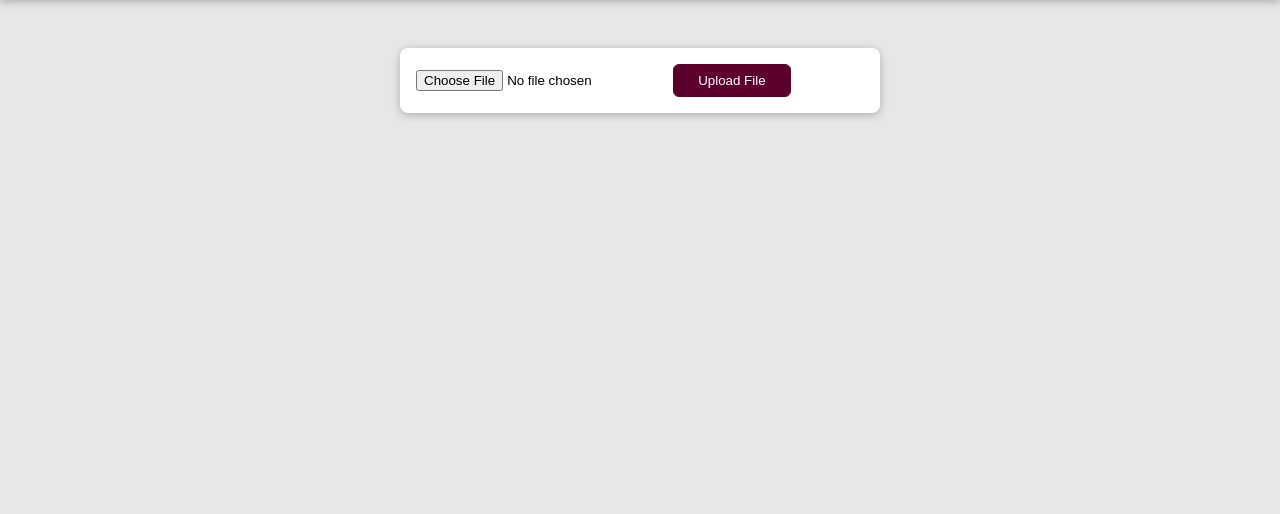
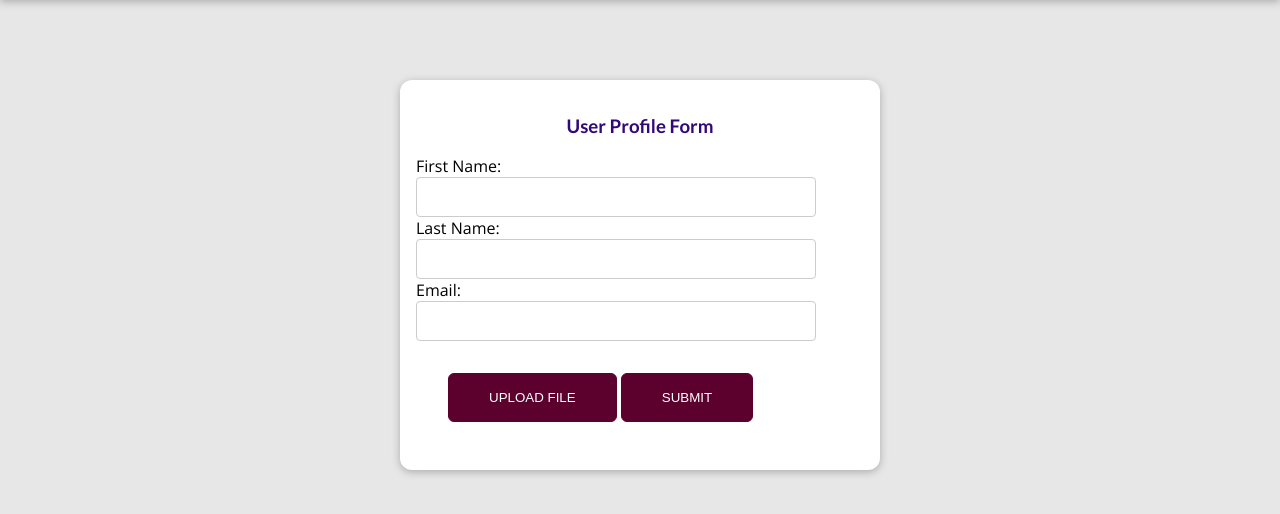
Before and after one commit to snadi043/BLOGSAPPLICATION, a Django app: page /create-profile in a window 1280 px wide. Shown: the part 80-594 px from the top of the page. Run offline with Django 5.2, Linux system fonts and the light colour scheme.

Commit message:
Created the class based view using the View extension from the django.view library for the CreateUserProfile feature and integrated it with the Form which is desinged from extending the Django Forms library. Also, created the stylings and the desired HTML template for the user profile feature and made the neccessary changes in the urls file to render the response on the UI.

```diff
--- a/myblogs/forms.py
+++ b/myblogs/forms.py
@@ -1,31 +1,45 @@
 from django import forms
 
-from .models import Review
+class ReviewForm(forms.Form):
+    username = forms.CharField(
+        label="Your Name",
+        min_length=5,
+        max_length=15,
+        required=True,
+        error_messages={"required": "Your name should be atleast 5 to 15 charecters long."})
 
-# class ReviewForm(forms.Form):
-#     username = forms.CharField(
-#         label="Your Name",
-#         min_length=5,
-#         max_length=15,
-#         required=True,
-#         error_messages={"required": "Your name should be atleast 5 to 15 charecters long."})
+    reviewData = forms.CharField(
+        label="Your Review",
+        widget=forms.Textarea(attrs={"rows":"20", "cols":"47"}),
+        min_length=25,
+        max_length=250,
+        required=True,
+        error_messages={"required": "Your review should be atleast 25 to 100 charecters long."})
 
-#     reviewData = forms.CharField(
-#         label="Your Review",
-#         widget=forms.Textarea(attrs={"rows":"20", "cols":"47"}),
-#         min_length=25,
-#         max_length=250,
-#         required=True,
-#         error_messages={"required": "Your review should be atleast 25 to 100 charecters long."})
+    rating = forms.IntegerField(
+        label="Your Rating",
+        required=True,
+        min_value= 1,
+        max_value=5,
+        error_messages={"required": "Please enter a rating within 1 to 5."})
 
-#     rating = forms.IntegerField(
-#         label="Your Rating",
-#         required=True,
-#         min_value= 1,
-#         max_value=5,
-#         error_messages={"required": "Please enter a rating within 1 to 5."})
 
-class ReviewForm(forms.ModelForm):
-    class Meta:
-        model = Review
-        fields = ['username', 'reviewData', 'rating']
+class CreateUserProfileForm(forms.Form):
+    firstname = forms.CharField(
+        label="First Name",
+        required=True,
+        max_length=20,
+        min_length=10,
+        error_messages={"reqiured": "Please enter your firstname within 10-20 letters"})
+
+    lastname = forms.CharField(
+        label="Last Name",
+        required=True,
+        max_length=20,
+        min_length=10,
+        error_messages={"reqiured": "Please enter your lastname within 10-20 letters"})
+
+    email = forms.EmailField(
+        label="Email",
+        required=True,
+        error_messages={"reqiured": "Please enter a valid email address."})
--- a/myblogs/static/myblogs/css/profile.css
+++ b/myblogs/static/myblogs/css/profile.css
@@ -1,11 +1,31 @@
-form {
-  margin: 8rem auto;
-  width: 80%;
+.create-profile{
+  display: flex;
+  flex-direction: column;
+  margin: 10rem auto;
+  width: 90%;
   max-width: 30rem;
-  border-radius: 8px;
+  padding: 1rem;
+  border-radius: 12px;
   background-color: white;
-  padding: 1rem;
-  box-shadow: 0 2px 8px rgba(0, 0, 0, 0.25);
+  box-shadow: 0 2px 8px rgba(0, 0, 0, 0.26);
+}
+
+.create-profile h3{
+  text-align: center;
+  color: #320777;
+}
+
+.create-profile input {
+  font: inherit;
+  padding: 0.5rem;
+  border-radius: 4px;
+  border: 1px solid #ccc;
+  width: 25rem;
+  display: flex;
+}
+
+.profile-buttons{
+  padding: 2rem 2rem;
 }
 
 button {
@@ -13,8 +33,9 @@ button {
   background-color: #5c002e;
   border: 1px solid #5c002e;
   color: white;
-  padding: 0.5rem 1.5rem;
   border-radius: 6px;
+  padding: 1rem 2.5rem;
+
 }
 
 button:hover,
@@ -22,3 +43,20 @@ button:active {
   background-color: #830443;
   border-color: #830443;
 }
+
+
+.errorlist {
+  list-style: none;
+  margin: 0.5rem 0;
+  padding: 0;
+  color: #680000;
+}
+
+.errors input {
+  border-color: #680000;
+  background-color: #fde3e3;
+}
+
+.errors label {
+  color: #680000;
+}
--- a/myblogs/templates/myblogs/create-profile.html
+++ b/myblogs/templates/myblogs/create-profile.html
@@ -12,8 +12,19 @@ Create User Profile
 {% endblock %}
 
 {% block pageContent %}
-  <form>
-    <input type="file" />
-    <button>Upload File</button>
-  </form>
+<div class="create-profile">
+  <h3>User Profile Form</h3>
+  <form method="POST" action="create-profile" name="create-profile">
+      {% csrf_token %}
+      {{form}}
+      {% comment %} <input type="text" name="firstname" id="firstname" />
+      <input type="text" name="lastname" id="lastname" />
+      <input type="email" name="email" id="email" />
+      <input type="file" name="image"/> {% endcomment %}
+      <div class="profile-buttons">
+        <button>UPLOAD FILE</button>
+        <button type="submit">SUBMIT</button>
+      </div>
+    </form>
+</div>
 {% endblock %}
--- a/myblogs/templates/myblogs/review.html
+++ b/myblogs/templates/myblogs/review.html
@@ -8,6 +8,7 @@
 
 {% block pageStyles %}
     <link href="{% static 'myblogs/css/review-form.css' %}" rel="stylesheet"/>
+    <link rel="stylesheet" href="{% static 'myblogs/css/all-posts.css' %}"/>
 {% endblock %}
 
 {% block pageContent %}
@@ -28,7 +29,7 @@
                     {{ field.errors }}
                 </div>
             {% endfor %}
-            <button type="submit">Submit</button>
+            <button type="submit">SUBMIT</button>
         </form>
     </div>
 {% endblock %}
--- a/myblogs/urls.py
+++ b/myblogs/urls.py
@@ -7,7 +7,7 @@ from . import views
 
 urlpatterns = [
     path('', views.index, name="landing-page"),
-    path('create-profile', views.CreateUserProfile.as_view(), name="create-user-profile"),
+    path('create-profile', views.CreateUserProfileView.as_view(), name="create-user-profile"),
     path('posts', views.posts, name="all-posts"),
     # slug:slug
     path('posts/<slug:slug>/', views.post_detail, name="posts-details"),
--- a/myblogs/views.py
+++ b/myblogs/views.py
@@ -6,7 +6,17 @@ from django.views import View
 
 from .models import Blog
 
-from .forms import ReviewForm
+from .forms import ReviewForm, CreateUserProfileForm
+
+from django.views import View
+from django.views.generic.edit import FormView
+
+
+
+def store_file(file):
+    with open('temp/images', 'wb+') as dest:
+        for chunk in file.chunks:
+            dest.write(chunk)
 
 from django.views.generic.edit import FormView
 
@@ -44,42 +54,36 @@ class ReviewView(FormView):
         return super().form_valid(form)
 
 
+# class UserProfileView(View):
+#     def get(self, request):
+#         form = UserProfileForm()
+#         return render('myblogs/create-profile.html', {"form": form})
+
+#     def post(self, request):
+#         submitted_form = UserProfileForm(request.POST, request.FILES)
+
+#         if submitted_form.is_valid():
+#             store_file(request.FILES['image'])
+#             return HttpResponseRedirect('/myblogs/thank-you')
+#         else:
+#             return render(request, "myblogs/create-profile.html", {"form" : submitted_form})
+
+
 # Creating the class based View for the purpose of creating the user profile by importing the View library from the django.views
-class CreateUserProfile(View):
+class CreateUserProfileView(View):
     def get(self, request):
-        return render(request, 'myblogs/create-profile.html')
+        form = CreateUserProfileForm()
+        return render(request, 'myblogs/create-profile.html', {"form": form})
 
     def post(self, request):
-        return render(request, 'myblogs/thank-you.html')
+        submitted_form = CreateUserProfileForm(request.POST, request.FILES)
 
-
-# Creating the class based View by importing the View library from the django.views
-# class ReviewView(View):
-#     # in the class based view the functions are handled by built in HTTP methods.
-#     # get() method to handle the GET request response for the Review view.
-#     def get(self, request):
-#         form = ReviewForm()
-#         return render(request, "myblogs/review.html", {"form": form})
-
-#     # post() method to handle the POST request response for the Review view.
-#     def post(self, request):
-#         form = ReviewForm(request.POST)
-
-#         if form.is_valid:
-#             form.save()
-#             return HttpResponseRedirect('posts/thank-you')
-
-#         return render(request, "myblogs/review.html", {"form": form})
-
-
-class ReviewView(FormView):
-    form_class = ReviewForm
-    template_name = 'myblogs/review.html'
-    success_url = '/thank-you'
-
-    def form_valid(self, form):
-        form.save()
-        return super().form_valid(form)
+        if submitted_form.is_valid():
+            store_file(request.FILES['image'])
+            submitted_form.save()
+            return HttpResponseRedirect('/myblogs/thank-you')
+        else:
+            return render(request, "myblogs/create-profile.html", {"form" : submitted_form})
 
 
 # This is the response / view which has to be rendered when the landing page of the application is triggered.
```
Also changed, not shown: myblogs/static/myblogs/css/review-form.css (+0 -11 lines), db.sqlite3.
